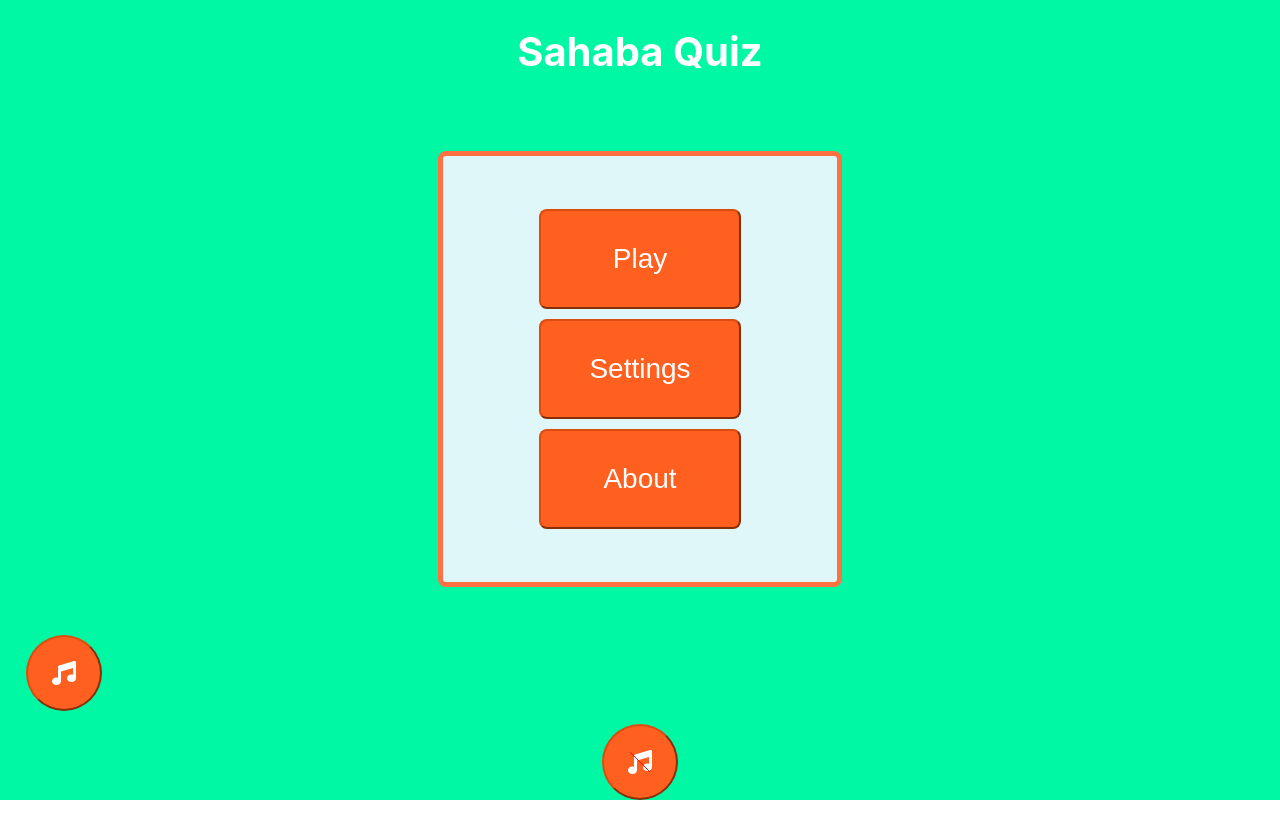
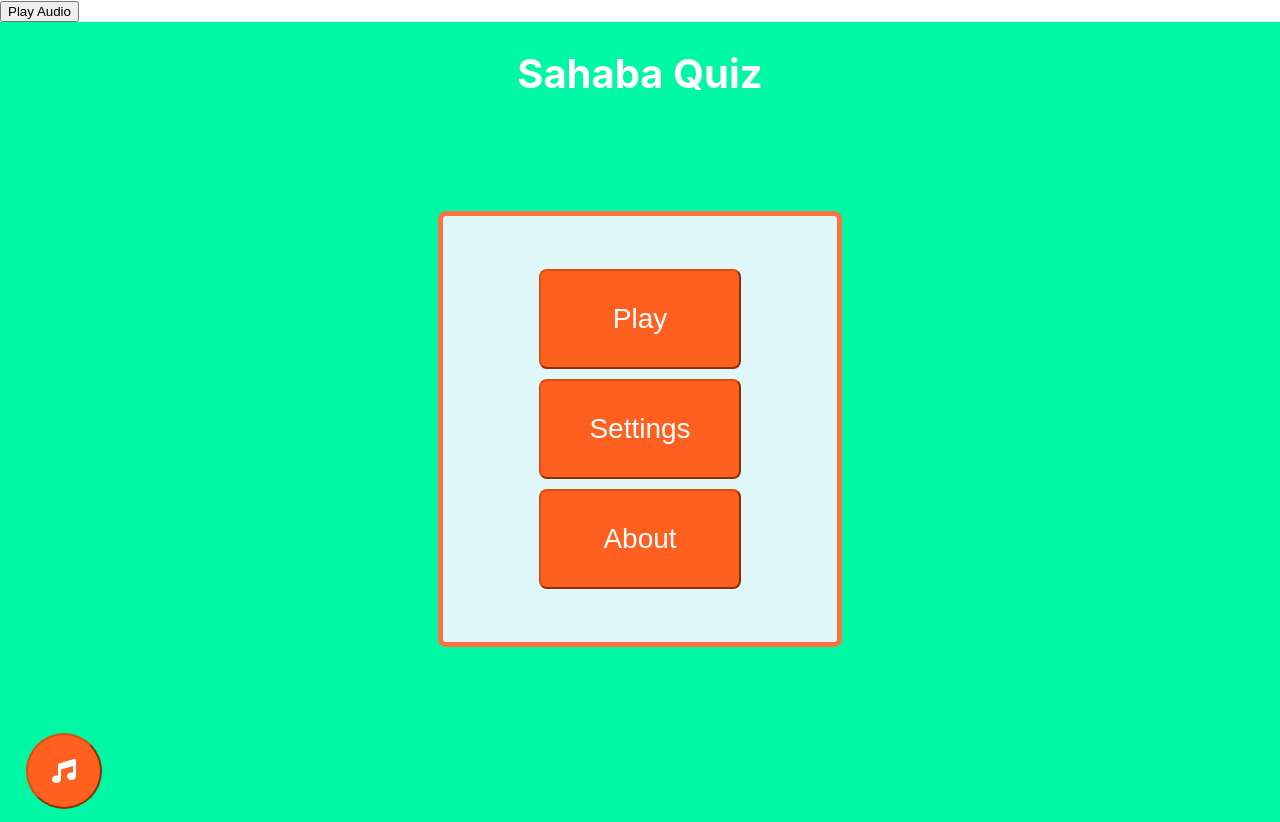
Before and after one commit to WajihQ/sahaba-quiz, a React (Create React App) app: page / in a window 1280 px wide. Before the commit the page ends 800 px from the top, so only its background shows below. Built offline with nearby package versions, Linux system fonts and the light colour scheme.

Commit message:
feature/Add background sound to app

```diff
--- a/src/App.tsx
+++ b/src/App.tsx
@@ -4,6 +4,7 @@ import Home from "./pages/home/Home";
 import About from "./pages/about/About";
 import './App.css';
 import SitePagesEnum from './pages/sitePagesEnum';
+import BackgroundAudio from './components/backgroundSound/backgroundSound';
 
 function App() {
 	const { activePage, setActivePage } = useContext(PageContext);
@@ -20,6 +21,7 @@ function App() {
 	}
 	return (
 		<>
+			{<BackgroundAudio />}
 			{navigateToPage()}
 		</>
 	);
--- /dev/null
+++ b/src/components/backgroundSound/backgroundSound.tsx
@@ -0,0 +1,42 @@
+import React, { useEffect, useRef, useState } from 'react';
+
+const BackgroundAudio: React.FC = () => {
+    const audioRef = useRef<HTMLAudioElement | null>(null);
+    const [isPlaying, setIsPlaying] = useState(false);
+
+    useEffect(() => {
+        if (audioRef.current && isPlaying) {
+            audioRef.current.play().catch(error => {
+                console.error("Error playing audio:", error);
+            });
+        }
+    }, [isPlaying]);
+
+    const handleToggleAudio = () => {
+        if (audioRef.current) {
+            if (isPlaying) {
+                audioRef.current.pause();
+            } else {
+                audioRef.current.play().catch(error => {
+                    console.error("Error playing audio:", error);
+                });
+            }
+            setIsPlaying(!isPlaying);
+        }
+    };
+
+    return (
+        <>
+            <audio ref={audioRef} loop>
+                <source src="/sounds/nature-birds-ambiance.mp3" type="audio/mpeg" />
+                Your browser does not support the audio element.
+            </audio>
+            {/* Button to toggle audio */}
+            <button onClick={handleToggleAudio}>
+                {isPlaying ? 'Pause Audio' : 'Play Audio'}
+            </button>
+        </>
+    );
+};
+
+export default BackgroundAudio;
--- a/src/pages/home/Home.tsx
+++ b/src/pages/home/Home.tsx
@@ -24,7 +24,6 @@ export default function Home(): JSX.Element {
                 <Button variant="rectangular" text="About" onClick={() => navigateToPage(SitePagesEnum.About)}></Button>
             </ElementContainer>
             <Button id="musicButton" variant="circular" onClick={() => { }} icon={<MusicIcon />}></Button>
-            <Button id="musicButtonSlash" variant="circular" onClick={() => { }} icon={<MusicIconSlash />}></Button>
         </div>
     );
 };
```
Also changed, not shown: 1 other file (tests, documents, lock files or other folders).
